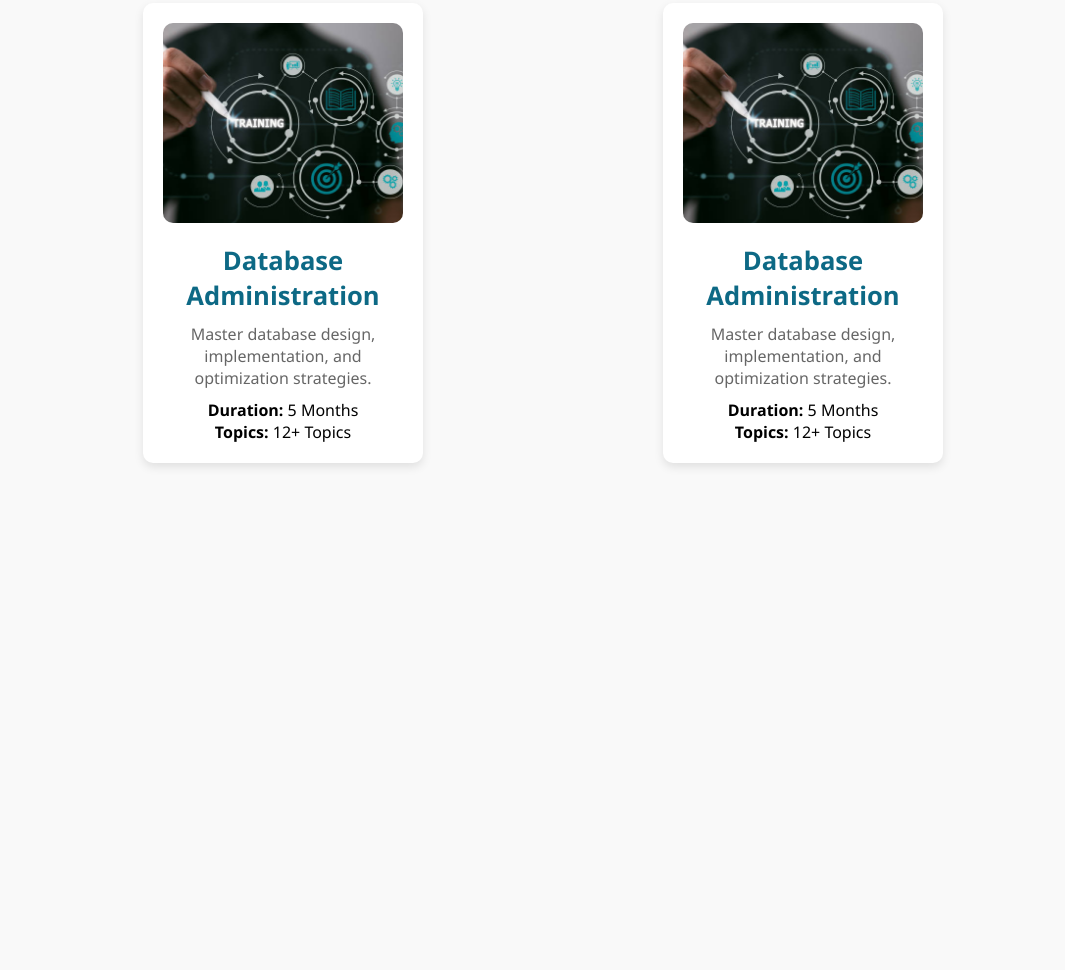
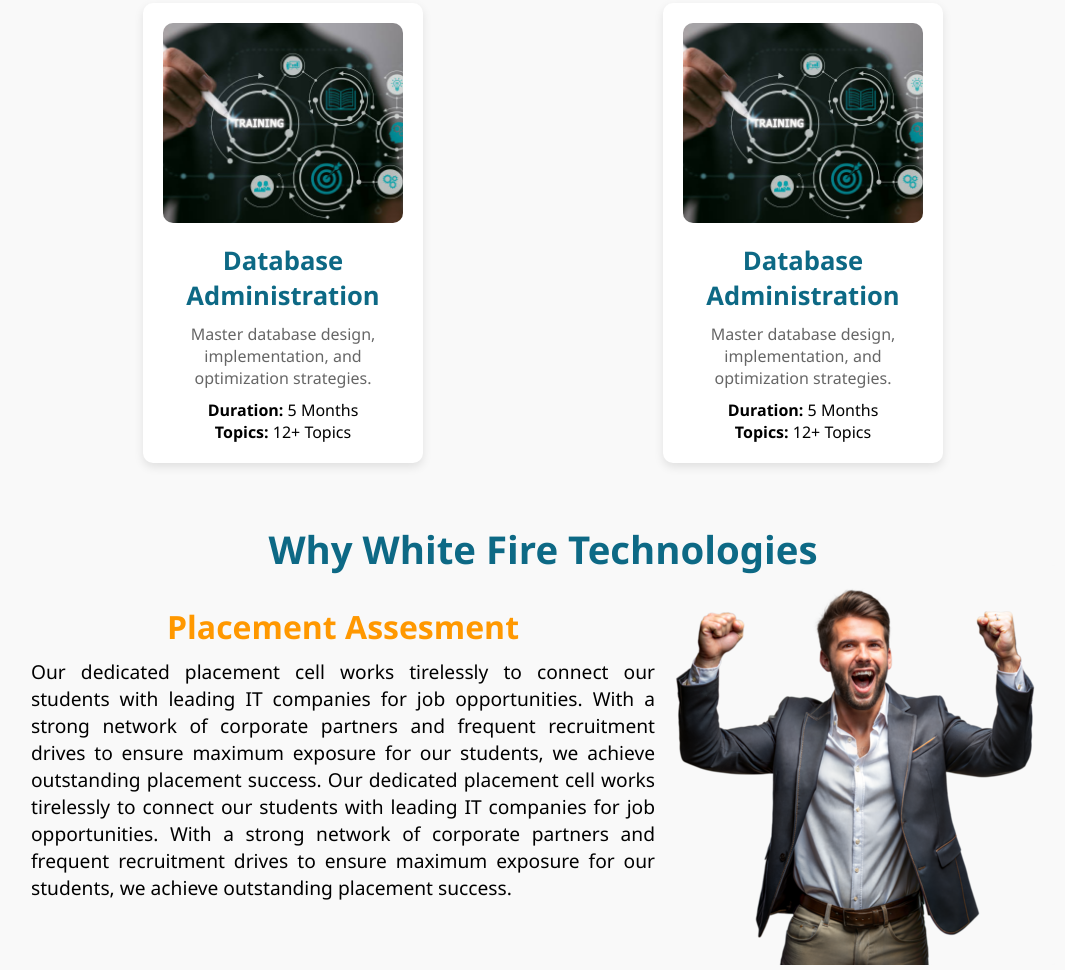
Before and after one commit to Vishnu14052002/white-fire-website, a plain HTML site: page index.html in a window 1280 px wide. Shown: the part 1412-2382 px from the top of the page, without its empty margins (97-1162 px from the left). Before the commit the page ends 1935 px from the top, so only its background shows below. Drawn offline with Linux system fonts and the light colour scheme; files whose address does not match are found by name.

Commit message:
why white fire technology part finished fully

```diff
--- a/index.html
+++ b/index.html
@@ -40,7 +40,7 @@
 
   <section class="courses-section">
     <div class="courses-header">
-      <h2 class="section-title">Our Courses</h2>
+      <h2 class="section-title">High Demand Courses</h2>
       <!-- <input type="text" id="search-box" placeholder="Search courses..." onkeyup="filterCourses()"> -->
     </div>
 
@@ -112,6 +112,22 @@
       </div>
 
       <!-- Add more courses here -->
+    </div>
+  </section>
+
+
+  <section class="aboutus">
+    <div class="aboutus_header">
+      <h2 class="aboutus_section-title">Why White Fire Technologies</h2>
+    </div>
+    <div class="aboutus_content">
+      <div class="aboutus_content_content">
+        <h1 class="aboutus_content_content_one">Placement Assesment</h1>
+        <p class="aboutus_content_content_two">Our dedicated placement cell works tirelessly to connect our students with leading IT companies for job opportunities. With a strong network of corporate partners and frequent recruitment drives to ensure maximum exposure for our students, we achieve outstanding placement success. Our dedicated placement cell works tirelessly to connect our students with leading IT companies for job opportunities. With a strong network of corporate partners and frequent recruitment drives to ensure maximum exposure for our students, we achieve outstanding placement success.</p>
+      </div>
+      <div class="aboutus_content_banner">
+        <img class="aboutus_content_banner_image_image" src="/Users/vishnug/Desktop/desktop 1/desktop1/projects for others/white fire website/white-fire-website/white fire version 2/resources/excited-businessman-celebrating-success-on-transparent-background-png.webp" alt="Business man celebrating" class="aboutus_content_banner_image">
+      </div>
     </div>
   </section>
 
--- a/style.css
+++ b/style.css
@@ -367,6 +367,73 @@
     background-color: #ff9800;
   }
 
+
+
+
+
+
+.aboutus_header{
+    font-size: 1.6rem;
+    color: #0d6985;
+    font-weight: 600;
+    text-align: center;
+}
+.aboutus_content
+{
+
+  display: flex;
+  width: 80%;
+  margin: auto;
+  margin-top: 30px;
+}
+.aboutus_content_content
+{
+  text-align: center;
+}
+.aboutus_content_content_one
+{
+  font-size: 2.3rem;
+  font-weight: 600;
+  color: #ff9800;
+}
+.aboutus_content_content_two
+{
+  margin-top: 10px;
+  font-size: 1.5rem;
+  font-weight: 400;
+  text-align: justify;
+}
+
+.aboutus_content_banner_image_image
+{
+  width: 600px;
+  height: auto;
+}
+.aboutus_content_banner
+{
+  margin-top: -40px;
+}
+
+
+
+
+
+
+
+
+
+
+
+
+
+
+
+
+
+
+
+
+
   @media (max-width: 768px) {
     .courses-container {
       flex-direction: column;
@@ -442,3 +509,43 @@
       font-size: 1.1rem;
     }
   }
+
+
+  @media (max-width: 1287px)
+  {
+    .aboutus_content_banner_image_image
+    {
+      width: 400px;
+      height: auto;
+    }
+    .aboutus_content_content_one
+    {
+      font-size: 2.0rem;
+      font-weight: 600;
+      color: #ff9800;
+    }
+    .aboutus_content_content_two
+    {
+      margin-top: 10px;
+      font-size: 1.2rem;
+      font-weight: 400;
+      text-align: justify;
+    }
+  }
+
+  @media (max-width: 1000px)
+  {
+    .aboutus_content
+    {
+      display: block;
+      width: 80%;
+      margin: auto;
+      margin-top: 30px;
+    }
+    .aboutus_content_banner_image_image
+    {
+      width: 320px;
+      height: auto;
+      margin-top: 30px;
+    }
+  }
```
